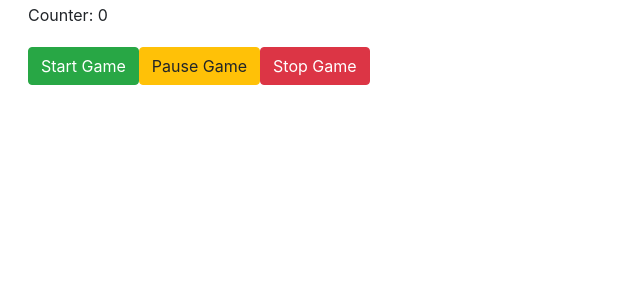
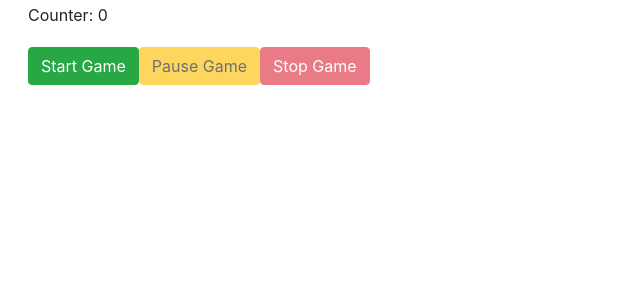
Before and after one commit to 7amitdas/angular-practice, an Angular app in the folder my-first-app/: page / in a window 1280 px wide. Shown: the top 300 px of the page, without its empty margins (0-640 px from the left). Built offline with nearby package versions, Linux system fonts and the light colour scheme.

Commit message:
Relative Button Disabled with Start, Pause and Stop Button Clicked

```diff
--- a/my-first-app/src/app/game-control/game-control.component.html
+++ b/my-first-app/src/app/game-control/game-control.component.html
@@ -6,9 +6,9 @@
   </div>
   <div class="row">
     <div class="col-xs-12">
-      <button class="btn btn-success" (click)="onClickStart()">Start Game</button>
-      <button class="btn btn-warning" (click)="onClickPause()">Pause Game</button>
-      <button class="btn btn-danger" (click)="onClickStop()">Stop Game</button>
+      <button class="btn btn-success" (click)="onClickStart()" [disabled]="isStartButtonDisabled">Start Game</button>
+      <button class="btn btn-warning" (click)="onClickPause()" [disabled]="isPauseButtonDisabled">Pause Game</button>
+      <button class="btn btn-danger" (click)="onClickStop()" [disabled]="isStopButtonDisabled">Stop Game</button>
     </div>
   </div>
 </div>
--- a/my-first-app/src/app/game-control/game-control.component.ts
+++ b/my-first-app/src/app/game-control/game-control.component.ts
@@ -9,28 +9,39 @@ export class GameControlComponent implements OnInit {
   counter: number = 0;
   @Output('startGame') intervalFired = new EventEmitter<number>();
   @Output('stopGame') stopGame = new EventEmitter<number>();
-  interval:any;
+  interval: any;
+
+  isStartButtonDisabled: boolean = false;
+  isPauseButtonDisabled: boolean = true;
+  isStopButtonDisabled: boolean = true;
 
   constructor() {}
 
-  ngOnInit(): void {
-
-  }
+  ngOnInit(): void {}
 
   onClickStart() {
     this.interval = setInterval(() => {
       this.intervalFired.emit(this.counter + 1);
       this.counter++;
     }, 1000);
+    this.isStartButtonDisabled = true;
+    this.isPauseButtonDisabled = false;
+    this.isStopButtonDisabled = false;
   }
 
   onClickPause() {
     clearInterval(this.interval);
+    this.isStartButtonDisabled = false;
+    this.isPauseButtonDisabled = true;
+    this.isStopButtonDisabled = false;
   }
 
   onClickStop() {
     this.counter = 0;
     clearInterval(this.interval);
     this.stopGame.emit(this.counter);
+    this.isStartButtonDisabled = false;
+    this.isPauseButtonDisabled = true;
+    this.isStopButtonDisabled = true;
   }
 }
```
